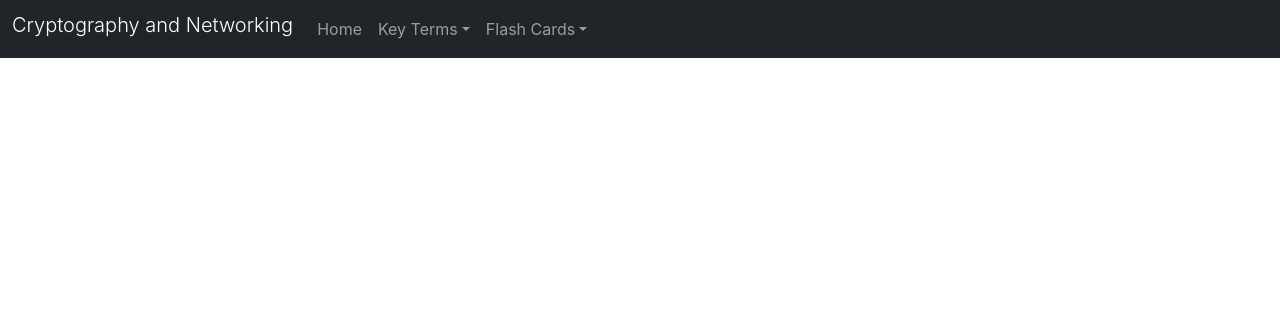
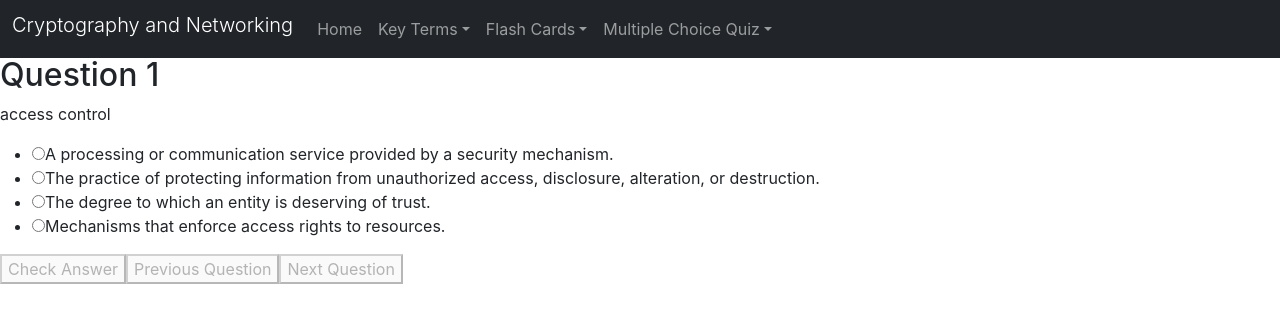
Before and after one commit to dllopis/cryptography-networking-study-app, a React (Create React App) app: page /Chapter/1/multiplechoicequiz in a window 1280 px wide. Shown: the top 322 px of the page. Built offline with nearby package versions, Linux system fonts and the light colour scheme.

Commit message:
testing new feature - quiz

```diff
--- a/src/App.js
+++ b/src/App.js
@@ -6,6 +6,7 @@ import KeyTermsCarousel from "./components/KeyTermsCarousel";
 
 import Home from "./components/Home";
 import NavigationBar from "./components/NavigationBar";
+import PrepareQuiz from "./components/PrepareQuiz";
 
 const App = () => {
   return (
@@ -16,6 +17,7 @@ const App = () => {
         <Route path="/cryptography-networking-study-app/" element={<Home />} />
         <Route path="/Chapter/1/flashcards" element={<KeyTermsCarousel chapter="1" />} />
         <Route path="/Chapter/1" element={<KeyTerms chapter="1" />} />
+        <Route path="/Chapter/1/multiplechoicequiz" element={<PrepareQuiz chapter="1" />} />
       </Routes>
     </Router>
   );
--- /dev/null
+++ b/src/components/MultipleChoiceQuiz.js
@@ -0,0 +1,103 @@
+import React, { useState, useEffect } from 'react';
+
+const MultipleChoiceQuiz = ({ data }) => {
+  const [questionIndex, setQuestionIndex] = useState(0);
+  const [selectedAnswer, setSelectedAnswer] = useState(null);
+  const [score, setScore] = useState(0);
+  const [quizAnswers, setQuizAnswers] = useState({});
+  const [checkAnswerPressed, setCheckAnswerPressed] = useState(false);
+  const [quizSubmitted, setQuizSubmitted] = useState(false);
+
+  const currentQuestion = data[questionIndex];
+
+  const handleCheckAnswer = () => {
+    const isCorrect = selectedAnswer === currentQuestion.correctAnswer;
+
+    setQuizAnswers((prevAnswers) => ({
+      ...prevAnswers,
+      [currentQuestion.term]: { selectedAnswer, isCorrect },
+    }));
+
+    if (isCorrect) {
+      setScore(score + 1);
+    }
+
+    setCheckAnswerPressed(true);
+  };
+
+  const handleNextQuestion = () => {
+    setQuestionIndex(questionIndex + 1);
+    setSelectedAnswer(null);
+    setCheckAnswerPressed(false);
+  };
+
+  const handlePreviousQuestion = () => {
+    setQuestionIndex(questionIndex - 1);
+    setSelectedAnswer(null);
+    setCheckAnswerPressed(false);
+  };
+
+  const handleSubmitQuiz = () => {
+    setQuizSubmitted(true);
+  };
+
+  useEffect(() => {
+    if (quizSubmitted) {
+      // You can perform any actions after the quiz is submitted
+      console.log('Quiz Submitted! Your Score:', score);
+      console.log('Quiz Answers:', quizAnswers);
+    }
+  }, [quizSubmitted, score, quizAnswers]);
+
+  return (
+    <div>
+      <h1>Multiple Choice Quiz</h1>
+      {quizSubmitted ? (
+        <div>
+          <h2>Quiz Submitted! Your Score: {score}</h2>
+          {/* You can display additional feedback or actions after the quiz is submitted */}
+        </div>
+      ) : (
+        <div>
+          <h2>Question {questionIndex + 1}</h2>
+          <p>{currentQuestion.term}</p>
+          <form>
+            <ul>
+              {currentQuestion.options.map((option, index) => (
+                <li key={index}>
+                  <label>
+                    <input
+                      type="radio"
+                      name="answer"
+                      value={option}
+                      checked={selectedAnswer === option}
+                      onChange={() => !checkAnswerPressed && setSelectedAnswer(option)}
+                      disabled={checkAnswerPressed}
+                    />
+                    {option}
+                  </label>
+                </li>
+              ))}
+            </ul>
+          </form>
+          <button onClick={handleCheckAnswer} disabled={!selectedAnswer || checkAnswerPressed}>
+            Check Answer
+          </button>
+          <button onClick={handlePreviousQuestion} disabled={questionIndex === 0}>
+            Previous Question
+          </button>
+          <button onClick={handleNextQuestion} disabled={!selectedAnswer || !checkAnswerPressed}>
+            Next Question
+          </button>
+          {questionIndex === data.length - 1 && (
+            <button onClick={handleSubmitQuiz} disabled={!checkAnswerPressed}>
+              Submit Quiz
+            </button>
+          )}
+        </div>
+      )}
+    </div>
+  );
+};
+
+export default MultipleChoiceQuiz;
--- a/src/components/NavigationBar.js
+++ b/src/components/NavigationBar.js
@@ -22,7 +22,10 @@ const NavigationBar = () => {
         <div className="collapse navbar-collapse" id="navbarNav">
           <ul className="navbar-nav me-auto">
             <li className="nav-item">
-              <Link className="nav-link" to="/cryptography-networking-study-app/">
+              <Link
+                className="nav-link"
+                to="/cryptography-networking-study-app/"
+              >
                 Home
               </Link>
             </li>
@@ -70,6 +73,27 @@ const NavigationBar = () => {
               </div>
             </li>
 
+            <li className="nav-item dropdown">
+              <a
+                className="nav-link dropdown-toggle"
+                href="/"
+                id="navbarDropdown"
+                role="button"
+                data-bs-toggle="dropdown"
+                aria-haspopup="true"
+                aria-expanded="false"
+              >
+                Multiple Choice Quiz
+              </a>
+              <div
+                className="dropdown-menu mt-2"
+                aria-labelledby="navbarDropdown"
+              >
+                <Link className="dropdown-item" to="/chapter/1/MultipleChoiceQuiz">
+                  Chapter 1
+                </Link>
+              </div>
+            </li>
           </ul>
         </div>
       </div>
--- /dev/null
+++ b/src/components/PrepareQuiz.js
@@ -0,0 +1,69 @@
+import React, { useEffect, useState } from 'react';
+import MultipleChoiceQuiz from './MultipleChoiceQuiz';
+
+// Function to get random options for a question, ensuring the correct answer is included
+const getRandomOptions = (jsonData, correctAnswer, numOptions) => {
+  const options = [correctAnswer];
+
+  while (options.length < numOptions) {
+    const randomTerm = getRandomTerm(jsonData);
+    if (!options.includes(jsonData[randomTerm])) {
+      options.push(jsonData[randomTerm]);
+    }
+  }
+
+  return shuffleArray(options);
+};
+
+// Function to get a random term from the JSON data
+const getRandomTerm = (jsonData) => {
+  const terms = Object.keys(jsonData);
+  return terms[Math.floor(Math.random() * terms.length)];
+};
+
+// Function to shuffle an array
+const shuffleArray = (array) => {
+  for (let i = array.length - 1; i > 0; i--) {
+    const j = Math.floor(Math.random() * (i + 1));
+    [array[i], array[j]] = [array[j], array[i]];
+  }
+  return array;
+};
+
+const PrepareQuiz = (props) => {
+  const [jsonData, setJsonData] = useState(null);
+
+  useEffect(() => {
+    const fetchData = async () => {
+      try {
+        const response = await fetch(`${process.env.PUBLIC_URL}/data/key-terms-chapter-${props.chapter}.json`);
+        const data = await response.json();
+        setJsonData(data);
+      } catch (error) {
+        console.error('Error fetching JSON data:', error);
+      }
+    };
+
+    fetchData();
+  }, [props.chapter]);
+
+  if (!jsonData) {
+    // You might want to add a loading indicator here
+    return <div>Loading...</div>;
+  }
+
+  // Convert the JSON data into an array of quiz questions
+  const quizData = Object.entries(jsonData).map(([term, definition]) => ({
+    term,
+    options: getRandomOptions(jsonData, definition, 4), // Adjusted to 4 options
+    correctAnswer: definition,
+  }));
+
+  return (
+    <div>
+      <MultipleChoiceQuiz data={quizData} />
+    </div>
+  );
+};
+
+export default PrepareQuiz;
```
Also changed, not shown: 1 other file (tests, documents, lock files or other folders).
